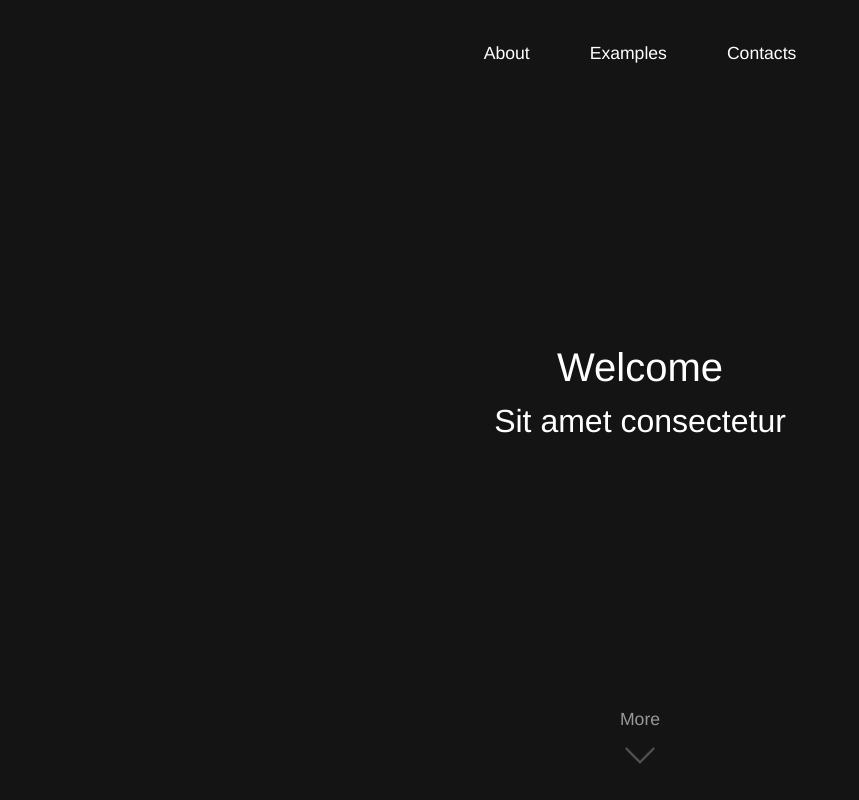
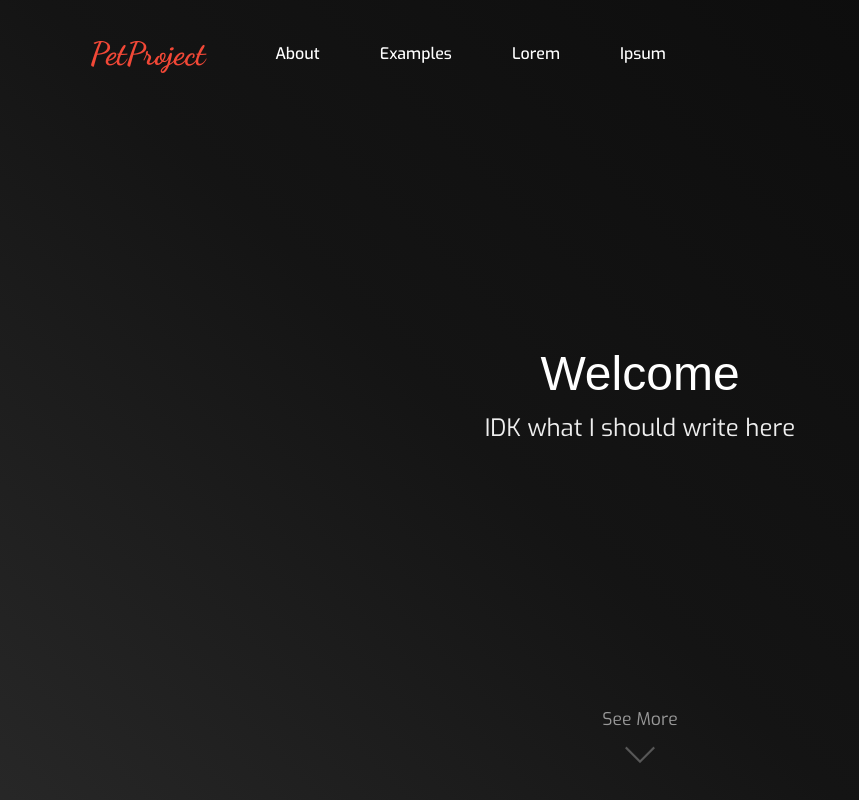
Before and after one commit to wind-of/pet-project, a Vue app: page / in a window 1280 px wide. Shown: the whole page, without its empty margins (0-859 px from the left). Built offline with nearby package versions, Linux system fonts and the light colour scheme.

Commit message:
added animation for background of `home`-page, set fonts, etc.

```diff
--- a/src/views/Home.vue
+++ b/src/views/Home.vue
@@ -2,24 +2,28 @@
   <div class="home">
     <div class="home__greet">
       <div class="home__greet__navbar">
+        <div class="logo">
+          <span>PetProject</span>
+        </div>
         <ul>
           <li>About</li>
           <li>Examples</li>
-          <li>Contacts</li>
+          <li>Lorem</li>
+          <li>Ipsum</li>
         </ul>
       </div>
       <div class="home__greet__title">
         <h1>Welcome</h1>
-        <h2>Sit amet consectetur</h2>
+        <h2>IDK what I should write here</h2>
       </div>
       <div class="home__greet__continuation">
-        <p>More</p>
-        <span>
+        <p>See More</p>
+        <figure>
           <img src="../assets/img/down-chevron.svg"
                width="30"
                height="30"
                alt="Go down">
-        </span>
+        </figure>
       </div>
     </div>
   </div>
@@ -36,23 +40,37 @@ export default {
     &__greet{
       height: 100vh;
       padding: 30px 0;
-    background: rgb(20,20,20);
       display: flex;
       flex-direction: column;
       justify-content: space-between;
+      background-image: linear-gradient(-135deg, rgb(10,10,10) 11.2%, rgb(20,20,20) 50.9%, rgba(40,40,40,1) 78.9%);
+      background-size: 150% 150%;
+      animation: backgroundAnimation 15s ease-in-out infinite;
+      &__navbar{
+        padding: 0 50px;
+        display: flex;
         align-items: center;
-    &__navbar{
-      display: inline-block;
+        .logo{
+          margin: 0 40px;
+          font-family: 'Dancing Script', cursive;
+          font-size: 2rem;
+          font-weight: 800;
+          color: #F24837;
+          cursor: default;
+          user-select: none;
+        }
         ul{
+          font-family: 'Exo', sans-serif;
+          font-weight: 500;
           display: flex;
           li{
             margin: 10px 30px;
             color: white;
-          font-size: 1.1rem;
+            font-size: 1rem;
             cursor: pointer;
             transition: .2s ease-in-out;
             &:hover{
-            color: #bbb;
+              color: #ccc;
             }
           }
         }
@@ -60,18 +78,22 @@ export default {
       &__title{
         color: white;
         h1{
-        font-size: 2.5rem;
+          font-family: 'Merriweather', sans-serif;
+          font-size: 3rem;
         }
         h2{
-        font-size: 2rem;
+          font-family: 'Exo', sans-serif;
+          font-size: 1.5rem;
+          color: #eee;
         }
       }
       &__continuation{
+        font-family: 'Exo', sans-serif;
+        font-size: 1.1rem;
+        color: #999;
         cursor: pointer;
-      color: #999;
-      font-size: 1.1rem;
-      span > img{
-        animation: chevronAnimation 2s ease-in-out infinite;
+        figure > img{
+          animation: chevronAnimation 2s ease-out infinite;
         }
       }
     }
@@ -82,9 +104,23 @@ export default {
       transform: translateY(0);
       opacity: 0;
     }
+    20%{
+      opacity: 1;
+    }
     100%{
-      opacity: 1;
-      transform: translateY(15px);
+      opacity: .1;
+      transform: translateY(10px);
+    }
+  }
+  @keyframes backgroundAnimation {
+    0% {
+      background-position: 0 50%;
+    }
+    50% {
+      background-position: 100% 50%;
+    }
+    100% {
+      background-position: 0 50%;
     }
   }
 </style>
```
Lines whose indentation alone changed are shown as unchanged.
